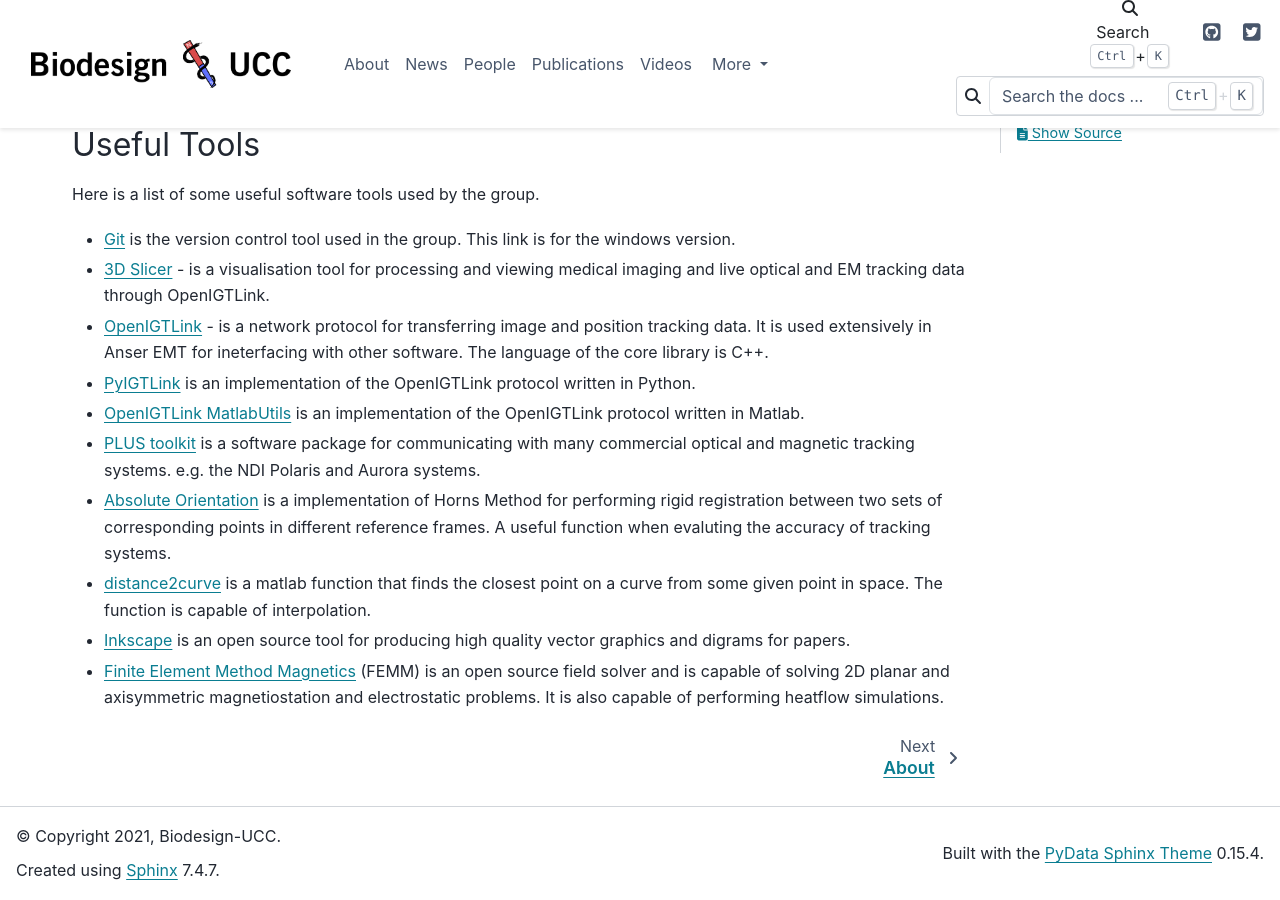
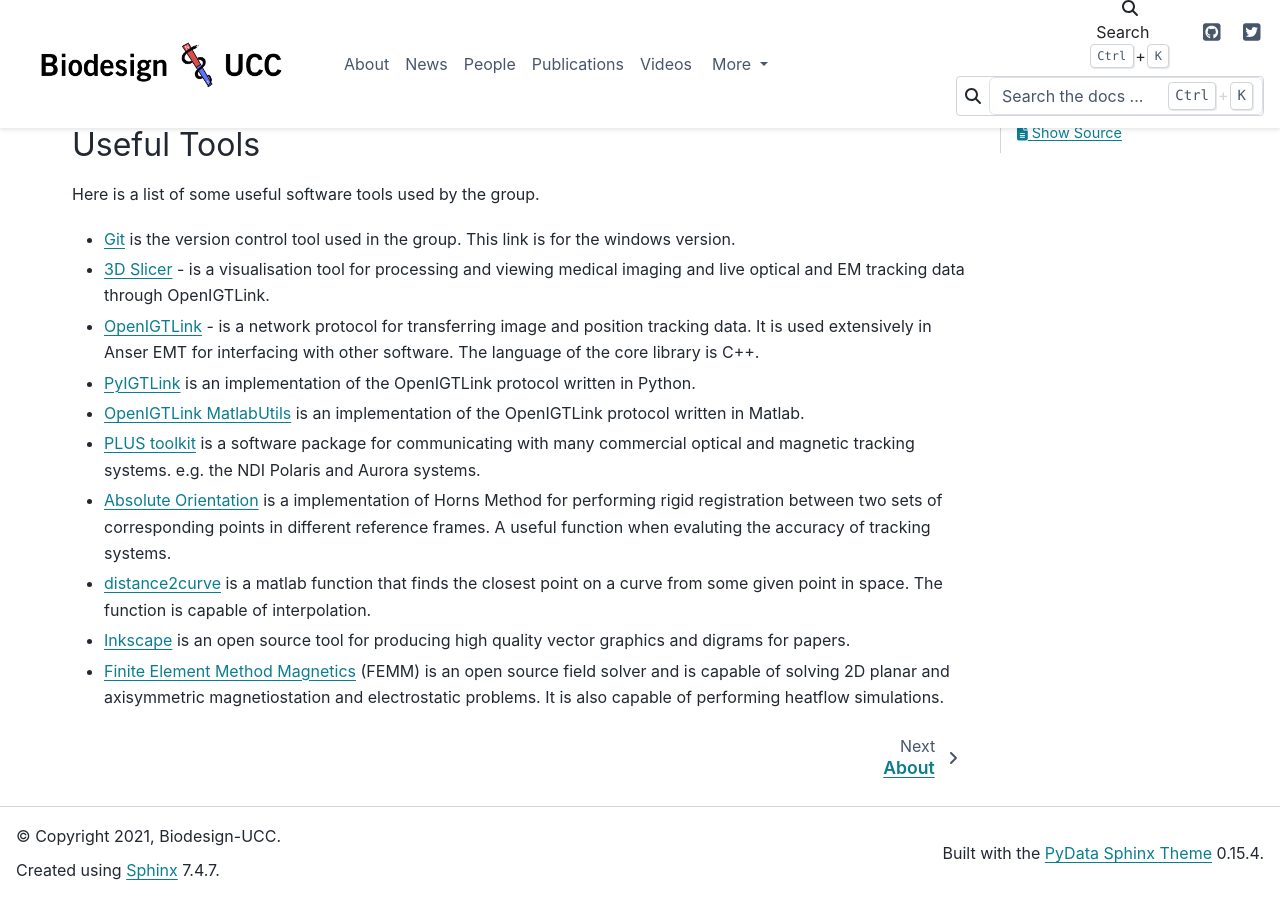
Before and after one commit to Biodesign-UCC/biodesign-ucc.github.io, a Sphinx documentation site: the page built from source/index.rst, in a window 1280 px wide and 900 px high, scrolled down 1068 px. Built offline with Sphinx 7.4.7 and the PyData theme 0.15.4, drawn with Linux system fonts in a browser that asks for light colours.

Commit message:
Image fix and spelling

```diff
--- a/source/index.rst
+++ b/source/index.rst
@@ -102,7 +102,7 @@
 
 * `Git <https://git-scm.com/download/win>`_ is the version control tool used in the group. This link is for the windows version.
 * `3D Slicer <https://www.slicer.org/>`_ - is a visualisation tool for processing and viewing medical imaging and live optical and EM tracking data through OpenIGTLink.
-* `OpenIGTLink <http://openigtlink.org/>`_ - is a network protocol for transferring image and position tracking data. It is used extensively in Anser EMT for ineterfacing with other software. The language of the core library is C++.
+* `OpenIGTLink <http://openigtlink.org/>`_ - is a network protocol for transferring image and position tracking data. It is used extensively in Anser EMT for interfacing with other software. The language of the core library is C++.
 * `PyIGTLink <https://github.com/Danielhiversen/pyIGTLink>`_ is an implementation of the OpenIGTLink protocol written in Python.
 * `OpenIGTLink MatlabUtils <https://github.com/PlusToolkit/PlusMatlabUtils/tree/master/MatlabOpenIGTLinkInterface>`_ is an implementation of the OpenIGTLink protocol written in Matlab.
 * `PLUS toolkit <https://plustoolkit.github.io/>`_ is a software package for communicating with many commercial optical and magnetic tracking systems. e.g. the NDI Polaris and Aurora systems.
--- a/source/publications.rst
+++ b/source/publications.rst
@@ -1,7 +1,7 @@
 Publications
 ============
 
-A full list of publication from the group can be found `here <https://scholar.google.com/citations?user=nsOhTG0AAAAJ&hl=en>`_.
+A full list of publications from the group can be found `here <https://scholar.google.com/citations?user=nsOhTG0AAAAJ&hl=en>`_.
 
 .. bibliography::
 	:all:
```
Also changed, not shown: source/_static/group-logo.png, source/_static/group-logo.svg, 10 other files.
